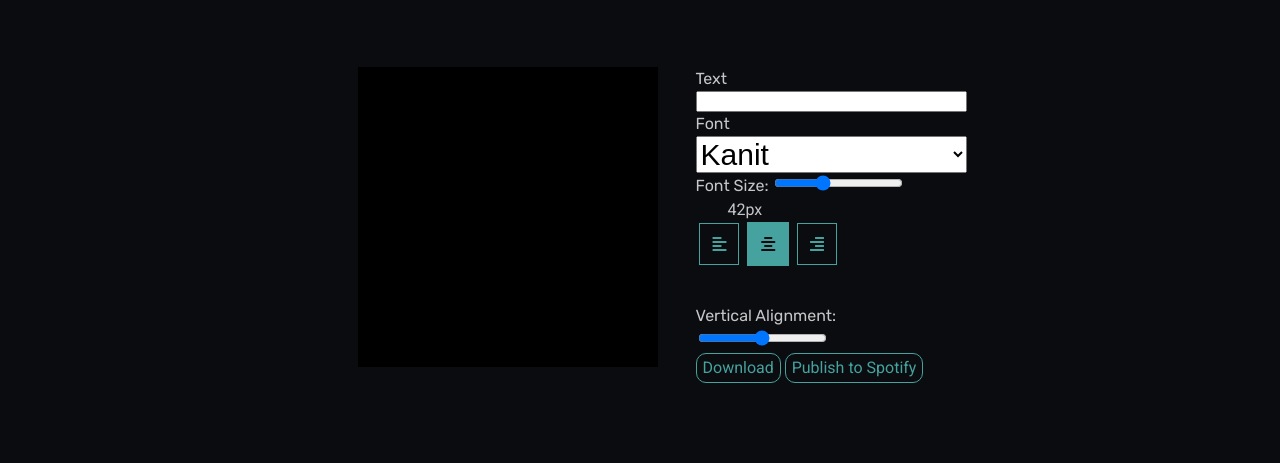
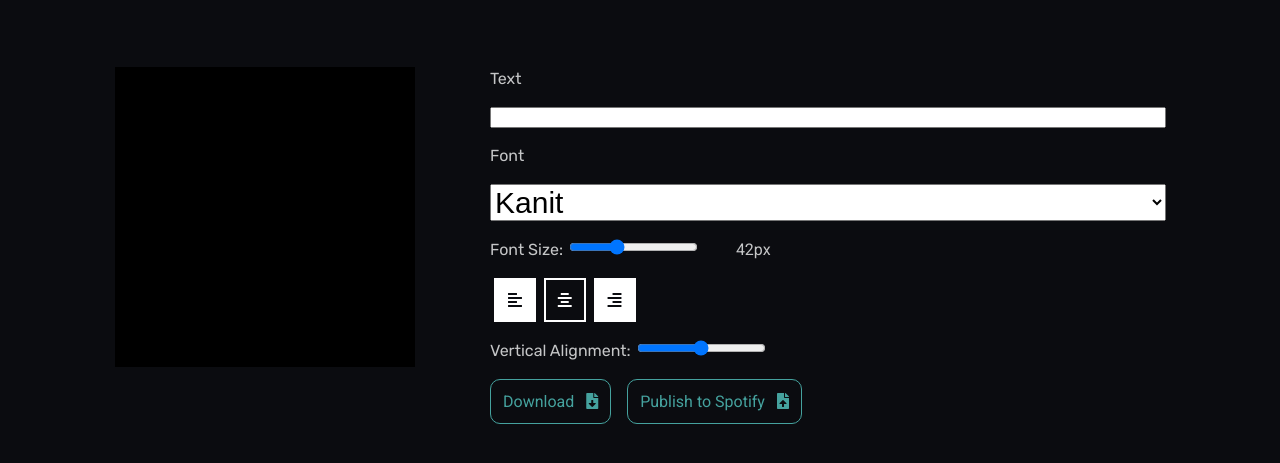
Before and after one commit to quence-dev/fractalist, a plain HTML site: page generator_mock.html in a window 1280 px wide. Shown: the part 169-632 px from the top of the page. Drawn offline with Linux system fonts and the light colour scheme; a web font is replaced by a local one.

Commit message:
generator layout
Co-authored-by: NicholasMohler <NicholasMohler@users.noreply.github.com>

```diff
--- a/generator_mock.html
+++ b/generator_mock.html
@@ -24,16 +24,16 @@
       <canvas width="300" height="300" id="canvas"></canvas>
 
       <div class="tools-container">
-        <label for="playlist-title">Text</label>
-        <input type="text" name="playlist-title" id="input"></input>
-        <label for="font-select">Font</label>
-        <select name="font-select" id="select"></select>
-        <div>
+        <label for="playlist-title" class="gen-layout">Text</label>
+        <input type="text" name="playlist-title" id="input" class="gen-layout"></input>
+        <label for="font-select" class="gen-layout">Font</label>
+        <select name="font-select" id="select" class="gen-layout"></select>
+        <div class="gen-layout">
           <label for="slider">Font Size:</label>
           <input type="range" name="slider" min="12" max="96" value="42" class="slider" id="fontSize">
-          <p class="label"> <span id="value"> </span>px </p>
+          <p class="pxCounter"> <span id="value"> </span>px </p>
         </div>
-        <div>
+        <div class="gen-layout">
           <label for="left">
             <input type="radio" name="align" value="left" class="icons" id="left">
             <i class="fas fa-align-left"></i></label>
@@ -44,14 +44,17 @@
             <input type="radio" name="align" value="right" class="icons" id="right">
             <i class="fas fa-align-right"></i></label>
         </div>
-      </div>
-      <div>
-        <label for="vertical">Vertical Alignment:</label>
-        <input type="range" name="vertical" min="0" max="300" value="150" class="slider" id="vertical">
+        <div class="gen-layout">
+          <label for="vertical">Vertical Alignment:</label>
+          <input type="range" name="vertical" min="0" max="300" value="150" class="slider" id="vertical">
+        </div>
+        <div class="gen-layout">
+          <button class="myButton" id="download">Download<i class="fas fa-file-download"></i></button>
+          <button class="myButton" id="upload">Publish to Spotify<i class="fas fa-file-upload"></i></button>
+        </div>
       </div>
 
-      <button class="myButton" id="download">Download</button>
-      <button class="myButton" id="upload">Publish to Spotify</button>
+
     </div>
   </main>
 </body>
--- a/styles/styles.css
+++ b/styles/styles.css
@@ -292,12 +292,12 @@ p {
 .myButton {
   color: var(--color-secondary);
   outline: none;
-  font-size: 16px;
-  line-height: 16px;
-  padding: 6px;
-  border-radius: 10px;
+  font-size: var(--size-400);
+  padding: 12px;
   font-family: var(--font-display);
   background-color: transparent;
+  margin-right: 12px;
+  border-radius: 10px;
   /* box-shadow: rgba(255, 255, 255, 0.38) 5px 5px 15px 5px inset; */
   border: 1px solid var(--color-secondary);
   display: inline-block;
@@ -415,18 +415,16 @@ p {
 
 .generator {
   display: grid;
-  grid-template-columns: 1fr 2fr 1fr;
+  place-content: center;
 }
 
 .generator-container {
-  grid-column: 2;
+  display: grid;
 }
-
-.tools-container {
-  display: flex;
-  flex-flow: column wrap;
-  max-width: 50%;
-  margin: var(--size-700);
+@media screen and (min-width: 900px) {
+  .generator-container {
+    grid-template-columns: 1fr 2fr;
+  }
 }
 
 #canvas {
@@ -435,19 +433,30 @@ p {
   background: white;
   /* border: 1px solid black; */
   /* box-shadow: 2px 8px 45px rgba(0, 0, 0, 0.15); */
-  float: left;
   margin: var(--size-700);
 }
+@media screen and (min-width: 900px) {
+  #canvas {
+    grid-column: 1;
+  }
+}
 
-.label {
-  opacity:1;
-  border-radius:0;
-  margin:0 2em;
+.tools-container {
+  display: flex;
+  flex-flow: column wrap;
+  /* max-width: 50%; */
+  margin: var(--size-700);
+}
+@media screen and (min-width: 900px) {
+  .tools-container {
+    grid-column: 2;
+  }
+}
+
+.pxCounter {
+  margin: 0 2em;
   /* text-align: center; */
-  text-decoration: none;
-  display: inline-block;
-  -webkit-transition: .2s;
-  transition: opacity .2s;
+  display: inline;
 }
 
 select {
@@ -461,11 +470,15 @@ select {
   padding: 0;
 }
 
+.fa-file-download, .fa-file-upload {
+  padding-left: 12px;
+}
+
 .fa-align-left, .fa-align-center, .fa-align-right {
   padding: 12px;
-  background: none;
-  color: var(--color-secondary);
-  border: 1px solid var(--color-secondary);
+  background: white;
+  color: var(--color-dark);
+  border: 2px solid white;
 }
 
 .icons + i {
@@ -473,7 +486,11 @@ cursor: pointer;
 }
 
 .icons:checked + i, .icons + i:hover {
-  color: var(--color-dark);
-  background: var(--color-secondary);
-  border: 2px solid var(--color-secondary);
+  color: white;
+  background: none;
+  border: 2px solid white;
 }
+
+.gen-layout {
+  margin-bottom: 1rem;
+}
```
